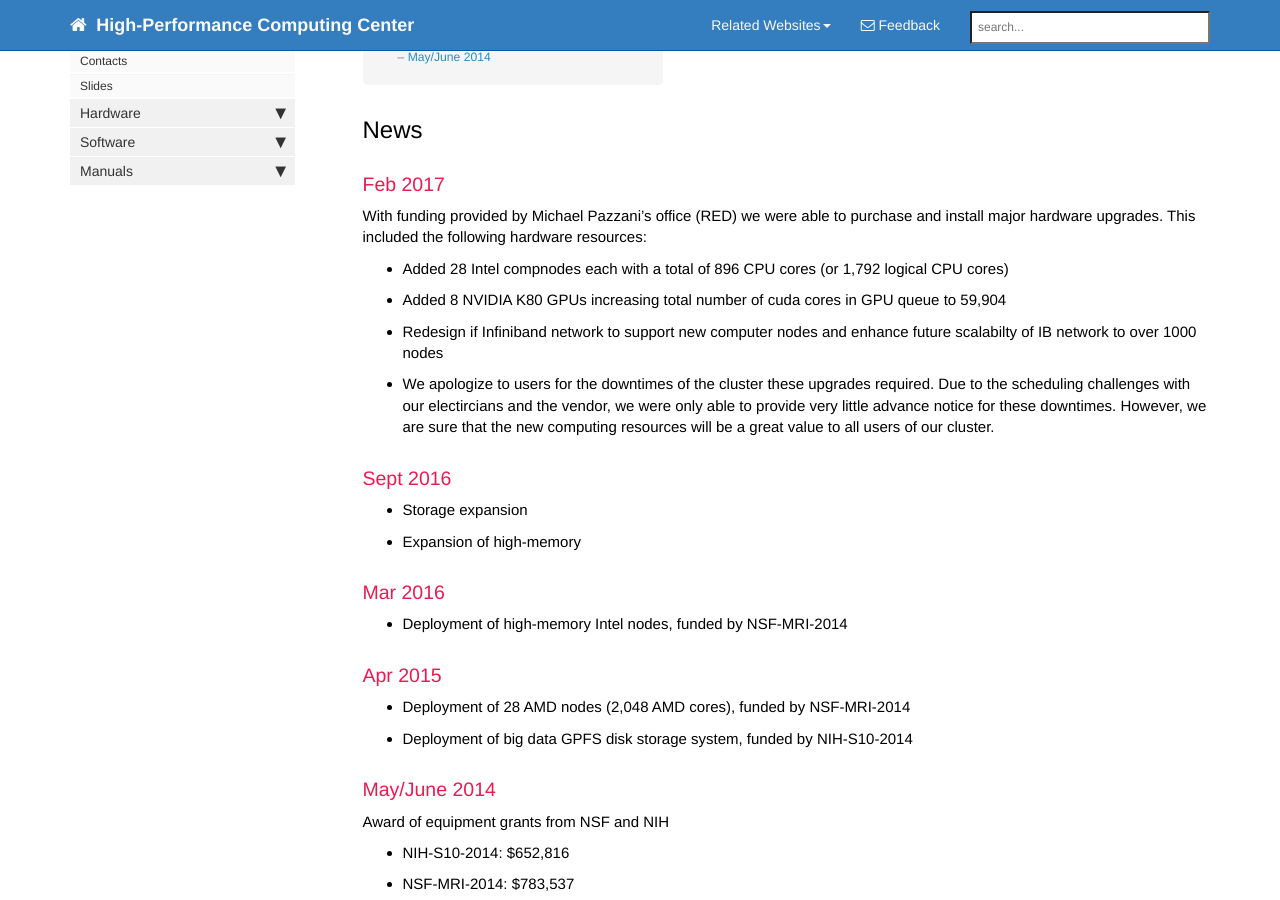
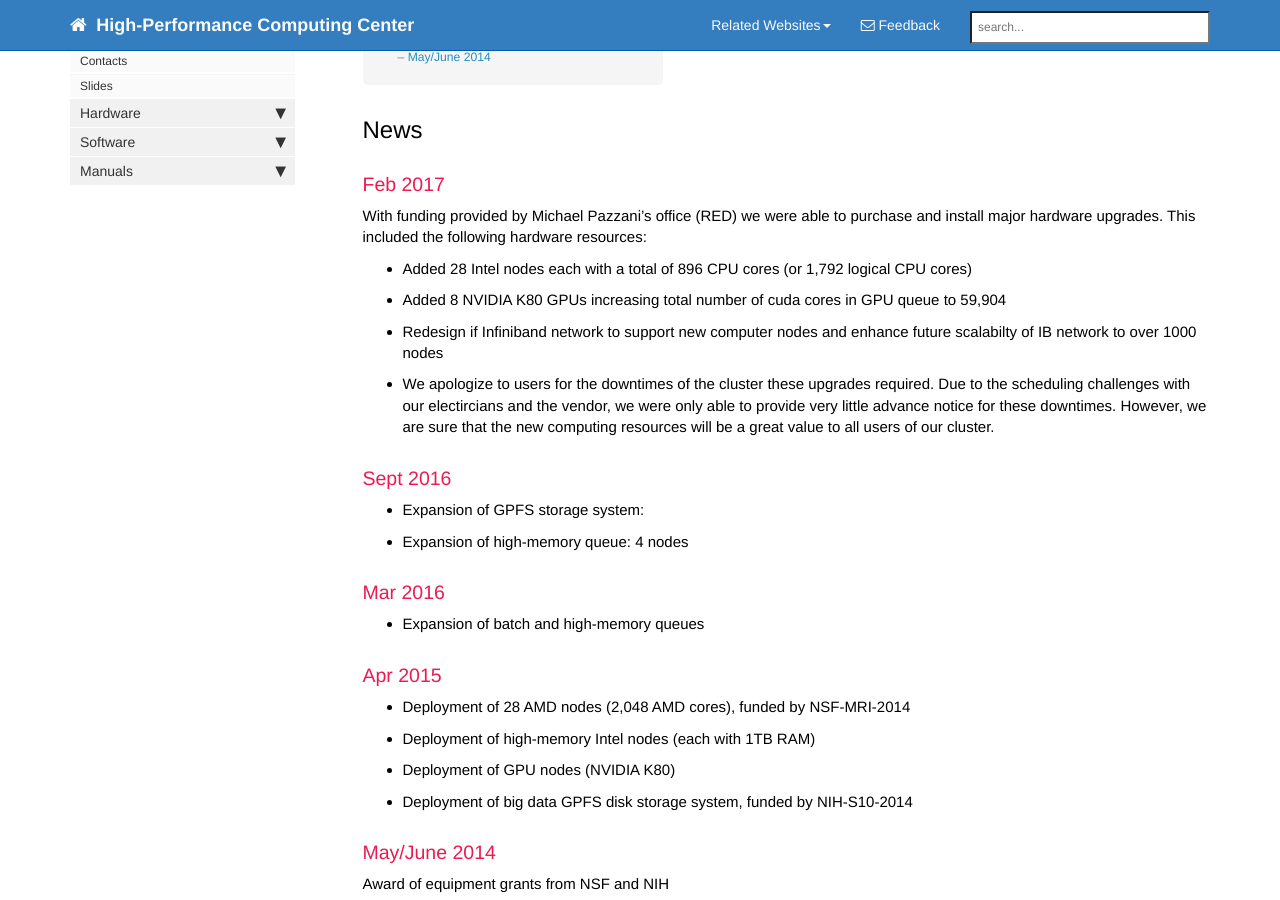
Before and after one commit to tgirke/rcf, a Jekyll site: the page built from news.md, in a window 1280 px wide and 900 px high, scrolled down 265 px. Built offline with Jekyll 4.4.1, drawn with Linux system fonts in a browser that asks for light colours; nearby versions of some CDN libraries; comment, search, counter and statistics services are not loaded.

Commit message:
content edits

```diff
--- a/news.md
+++ b/news.md
@@ -9,7 +9,7 @@ title: News
 
 With funding provided by Michael Pazzani's office (RED) we were able to purchase and install major hardware upgrades. This included the following hardware resources:
 
-* Added 28 Intel compnodes each with a total of 896 CPU cores (or 1,792 logical CPU cores)
+* Added 28 Intel nodes each with a total of 896 CPU cores (or 1,792 logical CPU cores)
 * Added 8 NVIDIA K80 GPUs increasing total number of cuda cores in GPU queue to 59,904
 * Redesign if Infiniband network to support new computer nodes and enhance future scalabilty of IB network to over 1000 nodes
 
@@ -17,16 +17,18 @@ With funding provided by Michael Pazzani's office (RED) we were able to purchase
 
 ### Sept 2016
 
-* Storage expansion
-* Expansion of high-memory
+* Expansion of GPFS storage system:
+* Expansion of high-memory queue: 4 nodes
 
 ### Mar 2016
 
-* Deployment of high-memory Intel nodes, funded by NSF-MRI-2014
+* Expansion of batch and high-memory queues
 
 ### Apr 2015
 
 * Deployment of 28 AMD nodes (2,048 AMD cores), funded by NSF-MRI-2014
+* Deployment of high-memory Intel nodes (each with 1TB RAM)
+* Deployment of GPU nodes (NVIDIA K80)
 * Deployment of big data GPFS disk storage system, funded by NIH-S10-2014
 
 ### May/June 2014
```
